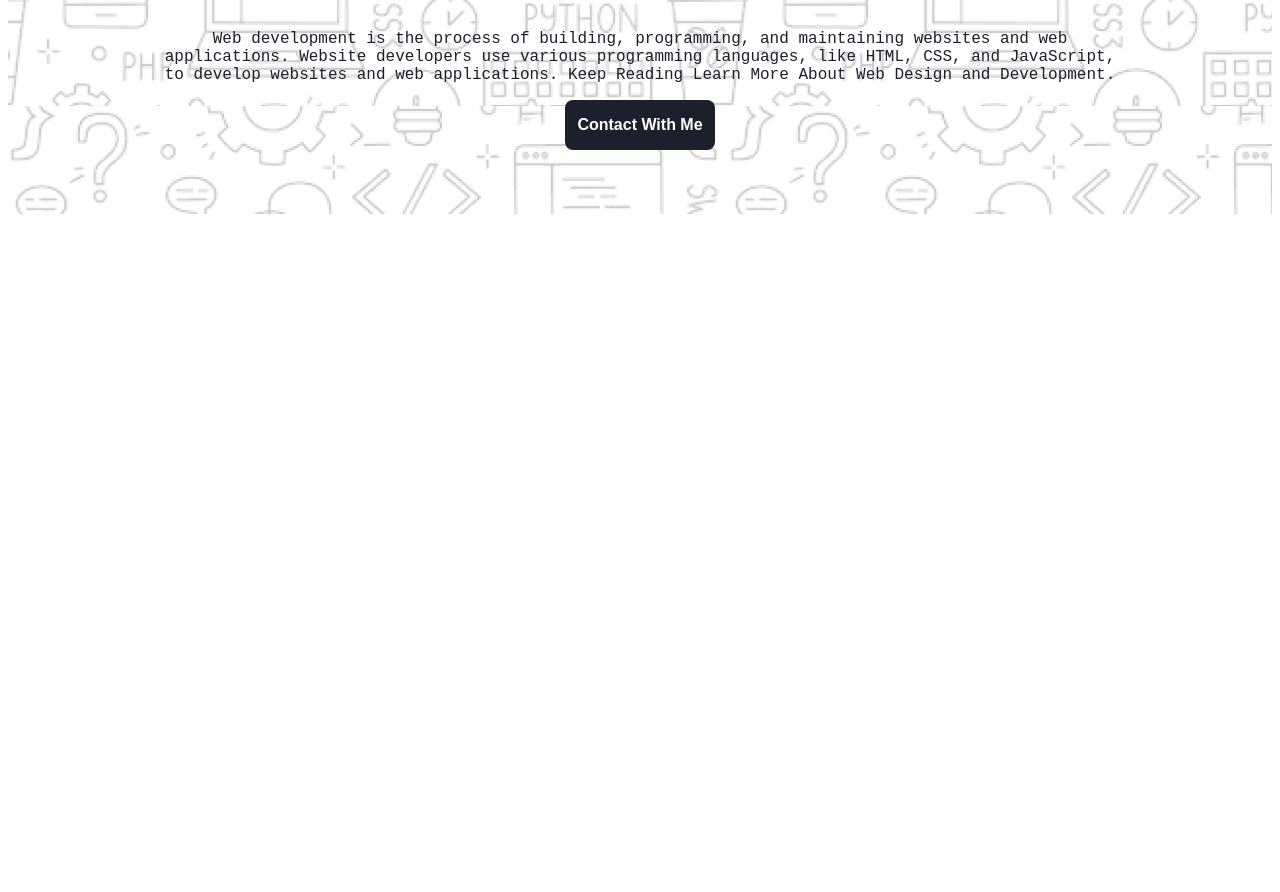
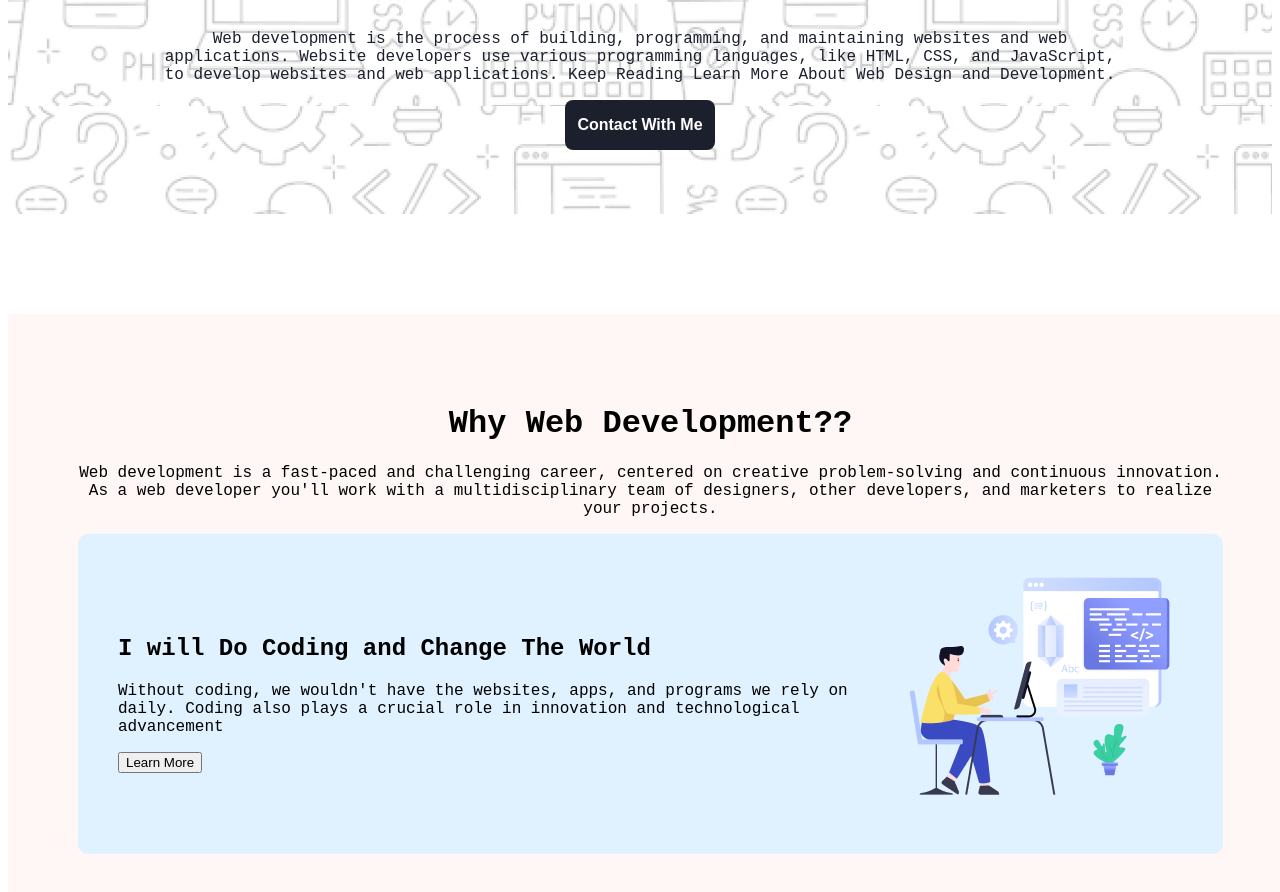
Before and after one commit to rafiulhasan1/F1-assignment-B10, a plain HTML site: page index.html in a window 1280 px wide. Shown: the part 554-1446 px from the top of the page. Before the commit the page ends 800 px from the top, so only its background shows below. Drawn offline with Linux system fonts and the light colour scheme; a web font is replaced by a local one.

Commit message:
development 1 card added

```diff
--- a/css/style.css
+++ b/css/style.css
@@ -6,12 +6,21 @@
   font-style: normal;
 }
 
+/* main part started */
+main{
+    width: 1145px;
+    background-color: rgb(255, 246, 246);
+    margin: 0px auto;
+    padding: 70px;
+}
+
 /* header part started */
 .header-part{
     background-image: url("../assets/Hero-bg.png");
     text-align: center;
     padding: 150px;
     height: 460px;
+    margin-bottom: 100px;
 }
 
 .header-h{
@@ -33,3 +42,16 @@
     font-weight: 600;
     font-size: 16px;
 }
+
+/* development part started */
+.dp-part{
+    text-align: center;
+}
+
+.dp-container{
+    display: flex;
+    background-color: rgb(224, 241, 255);
+    align-items: center;
+    padding: 40px;
+    border-radius: 10px;
+}
--- a/index.html
+++ b/index.html
@@ -17,7 +17,21 @@
         <button class="btn-header">Contact With Me</button>
     </header>
 
-    <main></main>
+    <main>
+        <!-- development part start -->
+        <div class="dp-part">
+            <h1>Why Web Development??</h1>
+            <p>Web development is a fast-paced and challenging career, centered on creative problem-solving and continuous innovation. As a web developer you'll work with a multidisciplinary team of designers, other developers, and marketers to realize your projects.</p>
+        </div>
+        <section class="dp-container">
+            <div>
+                <h2>I will Do Coding and Change The World</h2>
+                <p>Without coding, we wouldn't have the websites, apps, and programs we rely on daily. Coding also plays a crucial role in innovation and technological advancement</p>
+                <button class="btn-primary">Learn More</button>
+            </div>
+            <img src="./assets/Layer_1.png" alt="">
+        </section>
+    </main>
 
     <footer></footer>
 </body>
```
